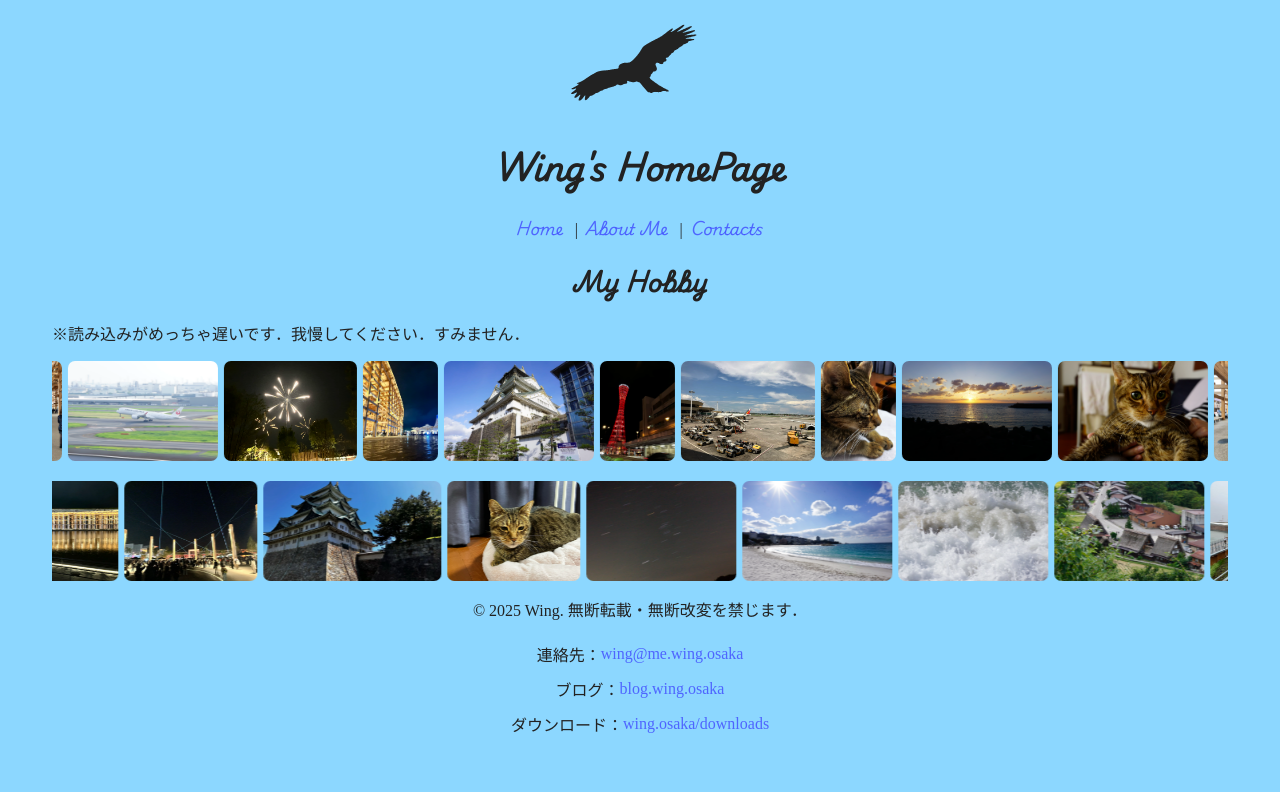
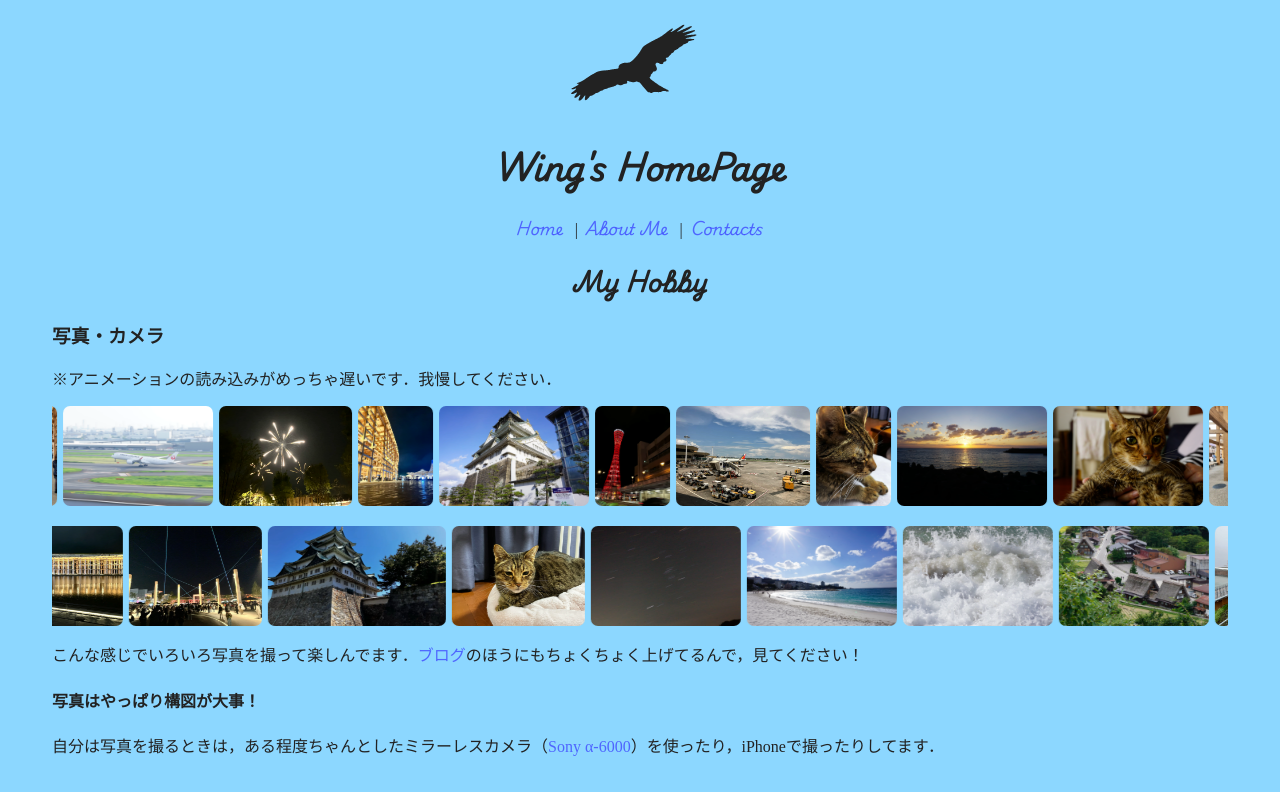
Before and after one commit to te-wing/wing-site-nextjs, a Next.js app: page /hobby/photo in a window 1280 px wide. Shown: the top 792 px of the page. Built offline with nearby package versions, Linux system fonts and the light colour scheme; a web font is replaced by a local one.

Commit message:
コメント作ってみた

```diff
--- a/src/app/globals.scss
+++ b/src/app/globals.scss
@@ -69,7 +69,7 @@ a:hover {
     color: var(--a-hover);
 }
 
-a, p, h3 {
+a, p, h3, h4 {
     font-family: ZenMaru;
 }
 
--- a/src/app/hobby/photo/page.jsx
+++ b/src/app/hobby/photo/page.jsx
@@ -11,8 +11,9 @@ export default function PhotoHobbyPage() {
 
   return (
     <>
-      <p>※読み込みがめっちゃ遅いです．我慢してください．すみません．</p>
-      <div className={styles.sliderContainer}>
+      <h3>写真・カメラ</h3>
+      <p>※アニメーションの読み込みがめっちゃ遅いです．我慢してください．</p>
+      <section className={styles.sliderContainer}>
         {/* 1列目 */}
         <div className={styles.sliderTrack}>
           {slidesToRight.map((src, idx) => (
@@ -38,7 +39,12 @@ export default function PhotoHobbyPage() {
             </div>
           ))}
         </div>
-      </div>
+      </section>
+      <p>こんな感じでいろいろ写真を撮って楽しんでます．<a href='https://r.wing.osaka/s/blog' target='_blank'>ブログ</a>のほうにもちょくちょく上げてるんで，見てください！</p>
+      <h4>写真はやっぱり構図が大事！</h4>
+      <p>
+        自分は写真を撮るときは，ある程度ちゃんとしたミラーレスカメラ（<a href='https://r.wing.osaka/camera/α6000' target='_blank'>Sony α-6000</a>）を使ったり，iPhoneで撮ったりしてます．
+      </p>
     </>
   );
 }
```
